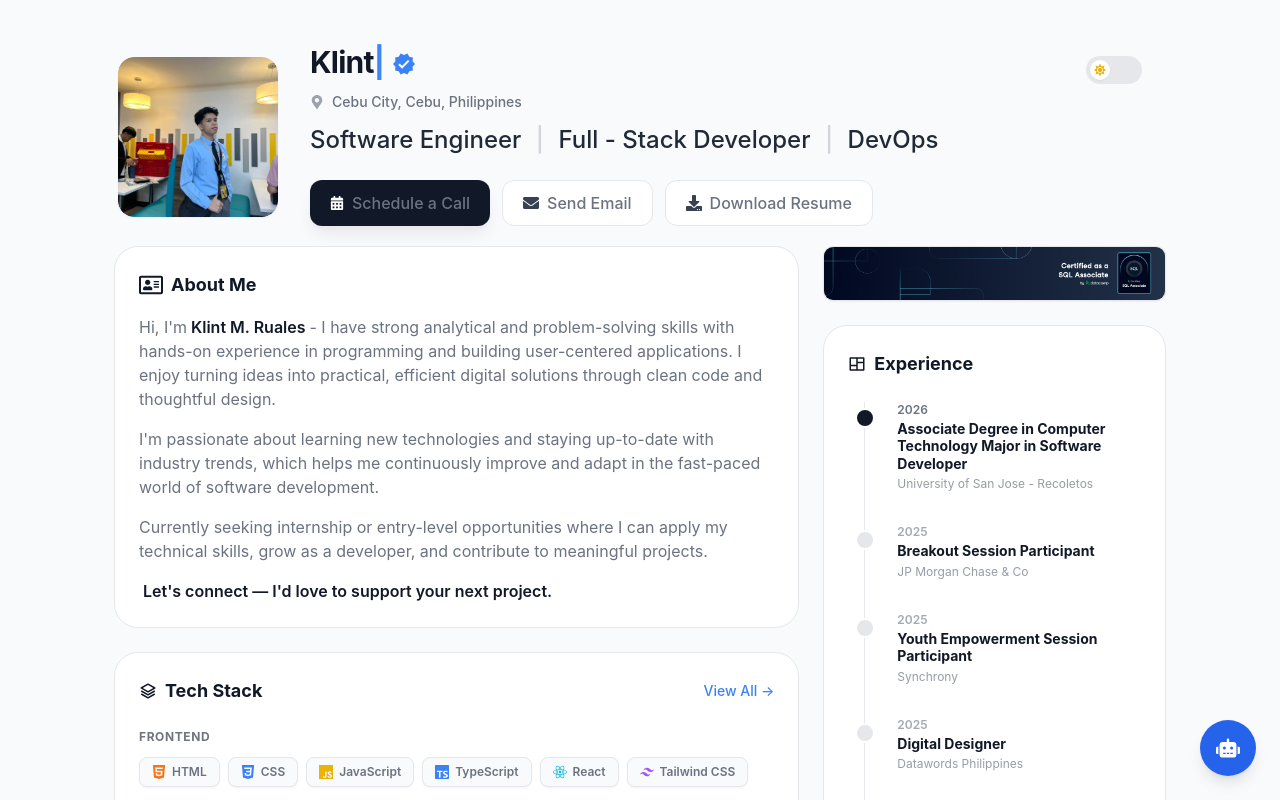
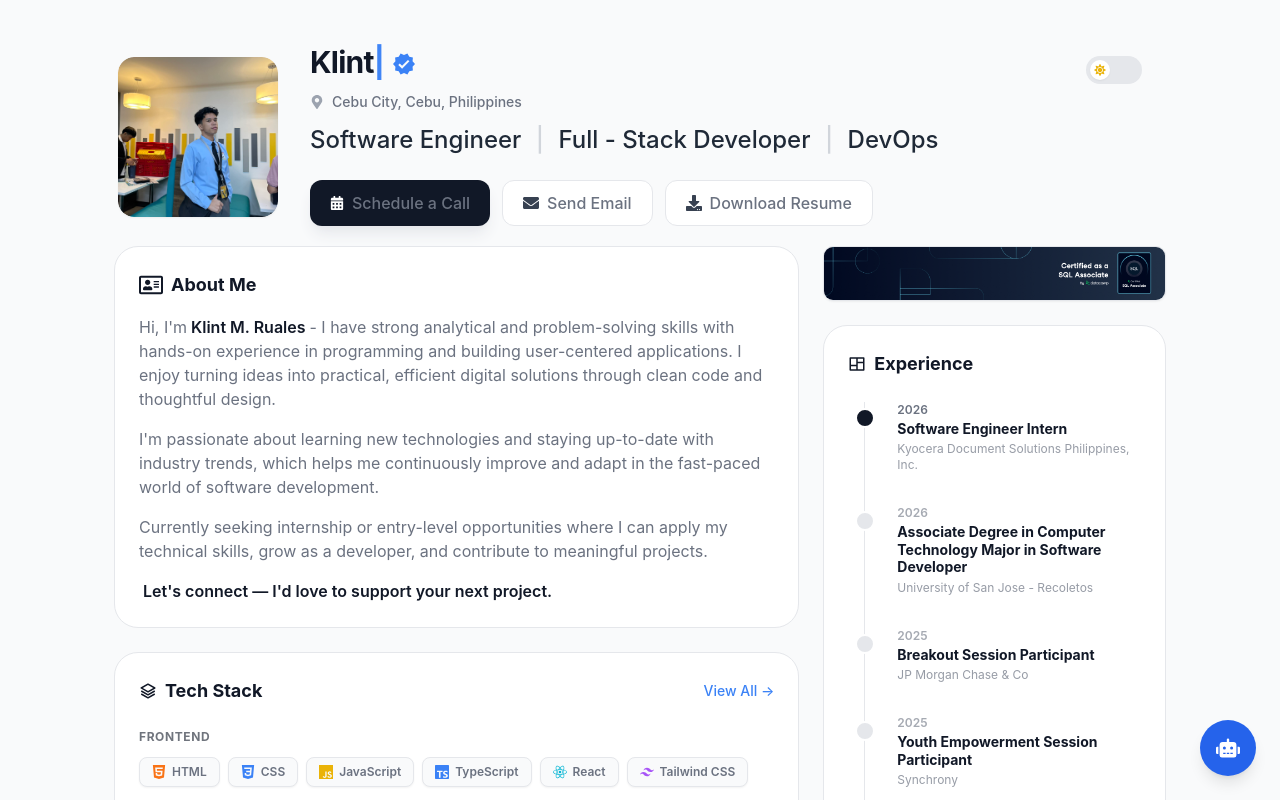
Before and after one commit to klint-droid/Portfolio, a React (Vite) app: page / in a window 1280 px wide. Shown: the top 800 px of the page. Built offline with nearby package versions, Linux system fonts and the light colour scheme.

Commit message:
add new experiance

```diff
--- a/src/components/Experience.jsx
+++ b/src/components/Experience.jsx
@@ -3,6 +3,11 @@ import { RiLayoutMasonryLine } from "react-icons/ri";
 
 const Experience = () => {
     const timelineData = [
+        {
+            role: "Software Engineer Intern",
+            company: "Kyocera Document Solutions Philippines, Inc.",
+            year: "2026",
+        },
         {
             role: "Associate Degree in Computer Technology Major in Software Developer",
             company: "University of San Jose - Recoletos",
```
